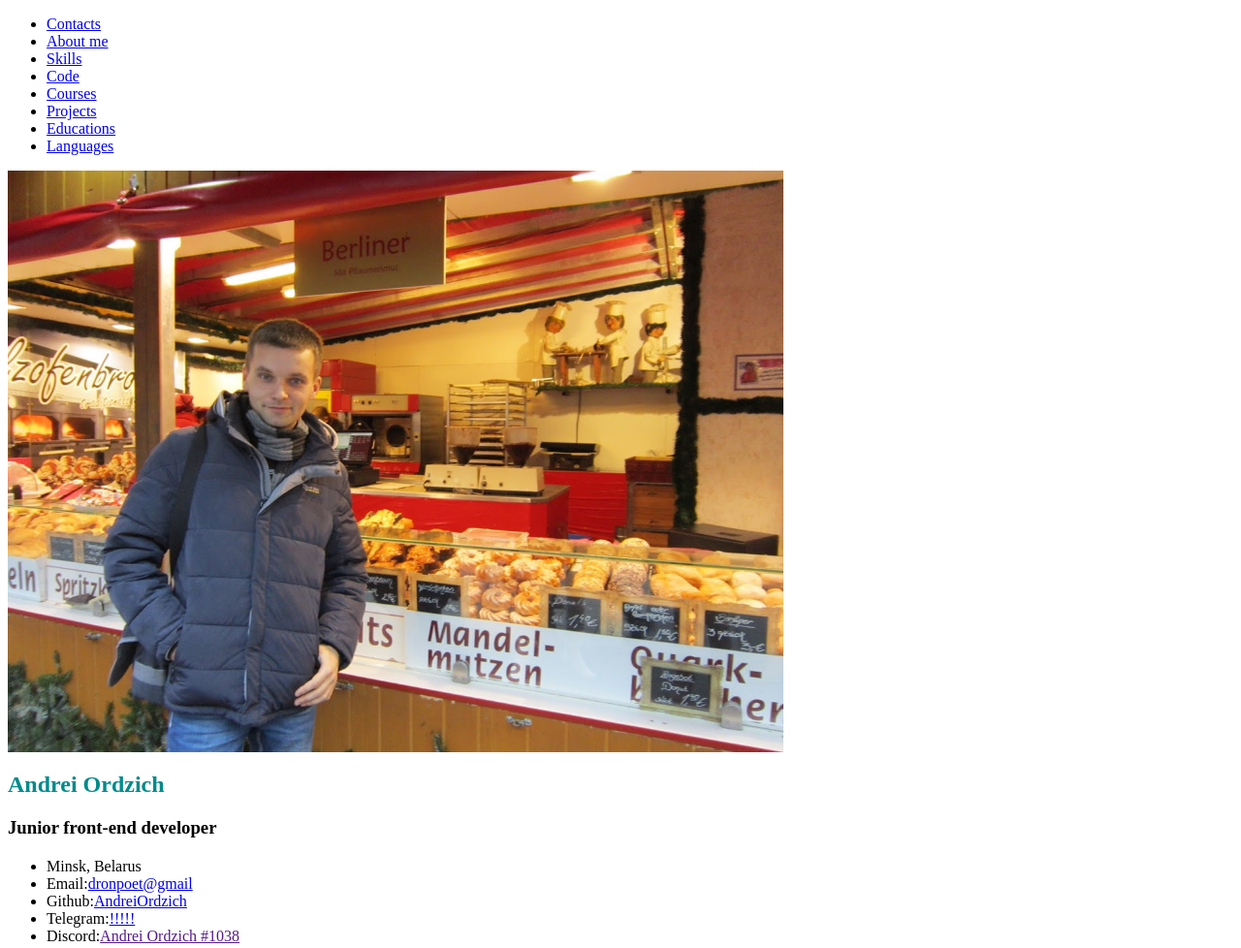
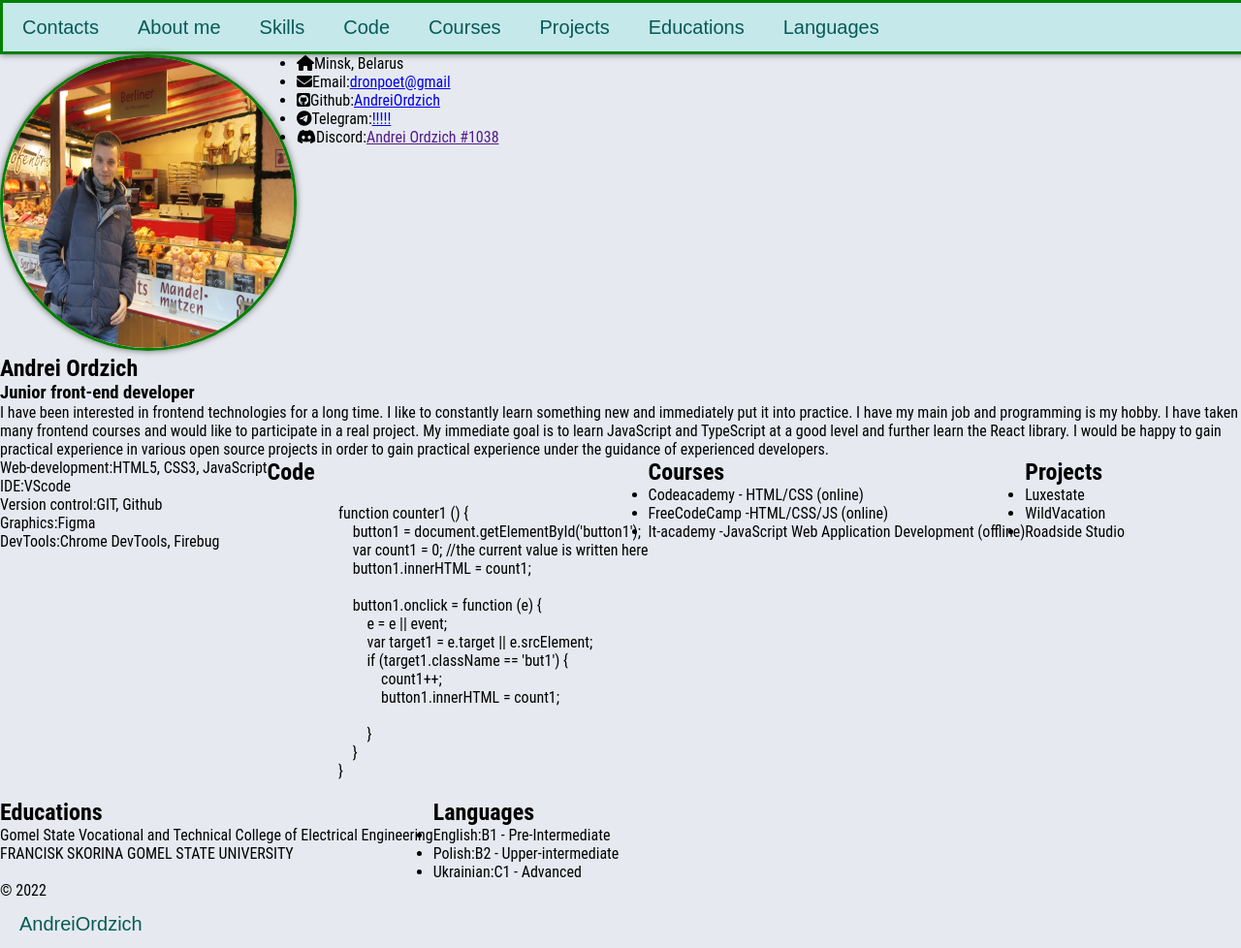
Before and after one commit to AndreiOrdzich/rsschool-cv, a plain HTML site: page index.html in a window 1280 px wide. Shown: the top 978 px of the page at 97% size. Drawn offline with Linux system fonts and the light colour scheme.

Commit message:
feat begin styles

```diff
--- a/index.html
+++ b/index.html
@@ -6,6 +6,9 @@
     <meta http-equiv="X-UA-Compatible" content="IE=edge">
     <meta name="viewport" content="width=device-width, initial-scale=1.0">
     <link rel="stylesheet" href="./style.css">
+    <link rel="preconnect" href="https://fonts.gstatic.com">
+    <link href="https://fonts.googleapis.com/css2?family=Roboto:wght@100;300;500;700&display=swap" rel="stylesheet">
+    <script src="https://kit.fontawesome.com/8c5f8983b2.js" crossorigin="anonymous"></script>
     <title>AndreiOrdzich</title>
 </head>
 
@@ -30,7 +33,7 @@
 
         <div class="container main-container">
             <section class="section">
-                <img src="./img/MyPhoto.JPG" alt="MyPhoto" width="600" height="400">
+                <img src="./assets/img/MyPhoto.JPG" alt="MyPhoto" width="300" height="300">
                 <div class="section-profile-title">
                     <h1>Andrei Ordzich</h1>
                     <h3>Junior front-end developer</h3>
@@ -39,11 +42,11 @@
             <section class="section" id="Contacts">
                 <h2 class="section-title"></h2>
                 <ul class="section-content">
-                    <li class="section-item contacts-item">Minsk, Belarus</li>
-                    <li class="section-item contacts-item">Email:<a href="mailto:dronpoet@gmail.com" title="email">dronpoet@gmail</a></li>
-                    <li class="section-item contacts-item">Github:<a href="https://github.com/AndreiOrdzich" title="github">AndreiOrdzich</a></li>
-                    <li class="section-item contacts-item">Telegram:<a href="#" title="telegram">!!!!!</a></li>
-                    <li class="section-item contacts-item">Discord:<a href="">Andrei Ordzich #1038</a></li>
+                    <li class="section-item contacts-item"><i class="fas fa-home"></i>Minsk, Belarus</li>
+                    <li class="section-item contacts-item"><i class="fas fa-envelope"></i>Email:<a href="mailto:dronpoet@gmail.com" title="email">dronpoet@gmail</a></li>
+                    <li class="section-item contacts-item"><i class="fab fa-github-square"></i>Github:<a href="https://github.com/AndreiOrdzich" title="github">AndreiOrdzich</a></li>
+                    <li class="section-item contacts-item"><i class="fab fa-telegram-plane"></i>Telegram:<a href="#" title="telegram">!!!!!</a></li>
+                    <li class="section-item contacts-item"><i class="fab fa-discord"></i>Discord:<a href="">Andrei Ordzich #1038</a></li>
                 </ul>
             </section>
             <section class="section" id="About me">
--- a/style.css
+++ b/style.css
@@ -1,9 +1,88 @@
-h1 {
-    color: darkcyan;
+* {
+    padding: 0;
+    margin: 0;
+    font-family: 'Roboto Condensed', sans-serif;
+}
+
+body,
+html {
+    overflow-x: hidden;
+}
+
+html {
+    scroll-behavior: smooth;
+}
+
+body {
+    display: flex;
+    flex-direction: column;
+    justify-content: space-between;
+    min-height: 100vh;
+    margin: 0;
+    padding: 0;
+    background-color: rgb(230, 234, 240);
+}
+
+.container {
+    max-width: 1440px;
+    margin: 0 auto;
+}
+
+.header-container {
+    width: 100%;
+    height: 10%;
+    background-color: rgb(197, 232, 235);
+    border: 3px solid green;
+    /*Параметрырамки*/
+    box-shadow: 0 0 7px #666;
+}
+
+.nav {
+    display: flex;
+    flex-direction: row;
+}
+
+.nav-list {
+    display: flex;
+    justify-content: flex-end;
+    align-items: center;
+    list-style: none;
+}
+
+.nav-link {
+    padding: 0 20px;
+    line-height: 50px;
+    text-decoration: none;
+    font-size: 20px;
+    font-family: Arial, Helvetica, sans-serif;
+    font-weight: 400;
+    color: rgb(6, 90, 86);
+}
+
+.nav-item a:hover {
+    background: #eee899;
+    border-radius: 3px;
+    transition: .5s;
+    -webkit-transition: .5s;
+    -moz-transition: .5s;
+    -ms-transition: .5s;
+    -o-transition: .5s;
 }
 
 img {
-    display: block;
-    width: 800px;
-    height: 600px;
+    border-radius: 250px;
+    /*Радиусскругления*/
+    border: 3px solid green;
+    /*Параметрырамки*/
+    box-shadow: 0 0 7px #666;
+    /*Параметрытени*/
+    -webkit-border-radius: 250px;
+    -moz-border-radius: 250px;
+    -ms-border-radius: 250px;
+    -o-border-radius: 250px;
 }
+
+.main-container {
+    display: flex;
+    flex-wrap: wrap;
+}
```
Also changed, not shown: assets/img/MyPhoto.JPG (renamed from img/MyPhoto.JPG).
